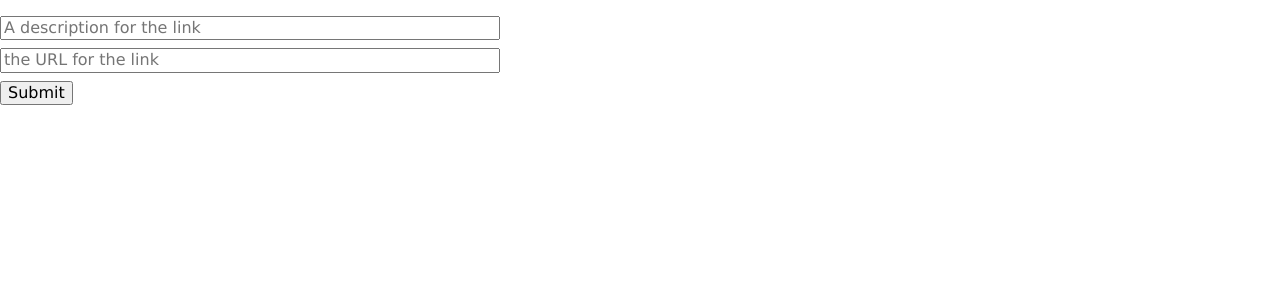
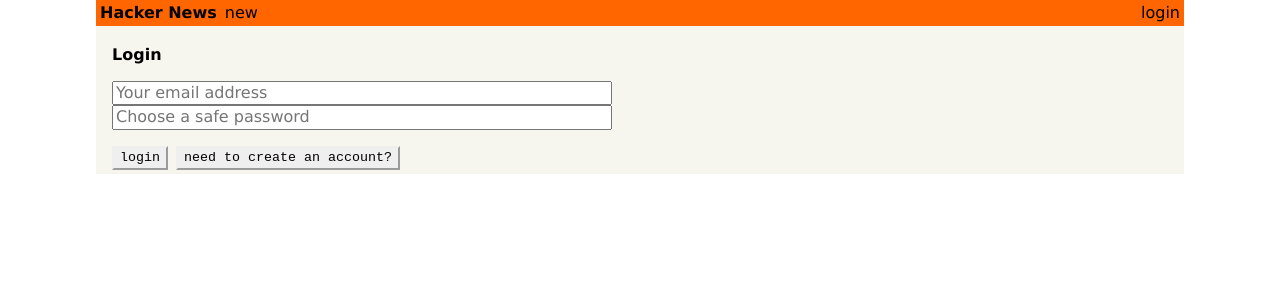
Before and after one commit to MaudyMorien/hackernews-clone, a React (Create React App) app in the folder frontend/: page /login in a window 1280 px wide. Shown: the top 300 px of the page. Built offline with nearby package versions, Linux system fonts and the light colour scheme.

Commit message:
set routing

```diff
--- /dev/null
+++ b/frontend/src/constants.js
@@ -0,0 +1 @@
+export const AUTH_TOKEN = 'auth-token'
--- a/frontend/src/containers/App.js
+++ b/frontend/src/containers/App.js
@@ -1,10 +1,25 @@
 import React, { Component } from 'react';
 import '../styles/App.css';
+import LinkList from './LinkList'
 import CreateLink from './CreateLink';
+import Header from './Header'
+import { Switch, Route } from 'react-router-dom'
+import Login from './Login'
 
 class App extends Component {
   render() {
-    return <CreateLink />
+    return (
+      <div className='center w85'>
+        <Header />
+        <div className='ph3 pv1 background-gray'>
+          <Switch>
+            <Route exact path="/" component={LinkList} />
+            <Route exact path="/create" component={CreateLink} />
+            <Route exact path="/login" component={Login} />
+          </Switch>
+        </div>
+      </div>
+    )
   }
 }
 
--- a/frontend/src/containers/CreateLink.js
+++ b/frontend/src/containers/CreateLink.js
@@ -21,6 +21,7 @@ class CreateLink extends Component {
 
     render() {
         const { description, url } = this.state
+        console.log('history',this.props.history)
         return (
             <>
                 <div className="flex flex-column mt3">
@@ -42,6 +43,7 @@ class CreateLink extends Component {
                 <Mutation
                     mutation={POST_MUTATION}
                     variables={{ description, url }}
+                    onCompleted={() => this.props.history.push('/')}
                 >
                     {postMutation => (
                         <button onClick={postMutation}>
--- /dev/null
+++ b/frontend/src/containers/Header.js
@@ -0,0 +1,47 @@
+import React, { Component } from 'react'
+import { Link } from 'react-router-dom'
+import { withRouter } from 'react-router'
+import { AUTH_TOKEN } from '../constants'
+
+class Header extends Component {
+    render() {
+        const authToken = localStorage.getItem(AUTH_TOKEN)
+        return (
+          <div className="flex pa1 justify-between nowrap orange">
+            <div className="flex flex-fixed black">
+              <div className="fw7 mr1">Hacker News</div>
+              <Link to="/" className="ml1 no-underline black">
+                new
+              </Link>
+              {authToken && (
+                <div className="flex">
+                  <div className="ml1">|</div>
+                  <Link to="/create" className="ml1 no-underline black">
+                    submit
+                  </Link>
+                </div>
+              )}
+            </div>
+            <div className="flex flex-fixed">
+              {authToken ? (
+                <div
+                  className="ml1 pointer black"
+                  onClick={() => {
+                    localStorage.removeItem(AUTH_TOKEN)
+                    this.props.history.push(`/`)
+                  }}
+                >
+                  logout
+                </div>
+              ) : (
+                <Link to="/login" className="ml1 no-underline black">
+                  login
+                </Link>
+              )}
+            </div>
+          </div>
+        )
+      }
+}
+
+export default withRouter(Header)
--- a/frontend/src/containers/LinkList.js
+++ b/frontend/src/containers/LinkList.js
@@ -25,7 +25,7 @@ class LinkList extends Component {
                 if (error) return <div>Error</div>
 
                 const linksToRender = data.feed.links
-
+                console.log('linkstorender', linksToRender)
                 return (
                     <div>
                         {linksToRender.map(link => <Link key={link.id} link={link} />)}
--- /dev/null
+++ b/frontend/src/containers/Login.js
@@ -0,0 +1,93 @@
+import React, { Component } from 'react'
+import { AUTH_TOKEN } from '../constants'
+import gql from 'graphql-tag'
+import { Mutation } from 'react-apollo'
+
+const SIGNUP_MUTATION = gql`
+  mutation SignupMutation($email: String!, $password: String!, $name: String!) {
+    signup(email: $email, password: $password, name: $name) {
+      token
+    }
+  }
+`
+
+const LOGIN_MUTATION = gql`
+  mutation LoginMutation($email: String!, $password: String!) {
+    login(email: $email, password: $password) {
+      token
+    }
+  }
+`
+
+class Login extends Component {
+    state = {
+        login: true, // switch between Login and SignUp
+        email: '',
+        password: '',
+        name: '',
+    }
+
+    render() {
+        const { login, email, password, name } = this.state
+        return (
+            <div>
+                <h4 className="mv3">{login ? 'Login' : 'Sign Up'}</h4>
+                <div className="flex flex-column">
+                    {!login && (
+                        <input
+                            value={name}
+                            onChange={e => this.setState({ name: e.target.value })}
+                            type="text"
+                            placeholder="Your name"
+                        />
+                    )}
+                    <input
+                        value={email}
+                        onChange={e => this.setState({ email: e.target.value })}
+                        type="text"
+                        placeholder="Your email address"
+                    />
+                    <input
+                        value={password}
+                        onChange={e => this.setState({ password: e.target.value })}
+                        type="password"
+                        placeholder="Choose a safe password"
+                    />
+                </div>
+                <div className="flex mt3">
+                    <Mutation
+                        mutation={login ? LOGIN_MUTATION : SIGNUP_MUTATION}
+                        variables={{ email, password, name }}
+                        onCompleted={data => this._confirm(data)}
+                    >
+                        {mutation => (
+                            <div className="pointer mr2 button" onClick={mutation}>
+                                {login ? 'login' : 'create account'}
+                            </div>
+                        )}
+                    </Mutation>
+                    <div
+                        className="pointer button"
+                        onClick={() => this.setState({ login: !login })}
+                    >
+                        {login
+                            ? 'need to create an account?'
+                            : 'already have an account?'}
+                    </div>
+                </div>
+            </div>
+        )
+    }
+
+    _confirm = async data => {
+        const { token } = this.state.login ? data.login : data.signup
+        this._saveUserData(token)
+        this.props.history.push(`/`)
+    }
+
+    _saveUserData = token => {
+        localStorage.setItem(AUTH_TOKEN, token)
+    }
+}
+
+export default Login
--- a/frontend/src/index.js
+++ b/frontend/src/index.js
@@ -4,6 +4,7 @@ import './styles/index.css'
 import App from './containers/App'
 import * as serviceWorker from './serviceWorker'
 
+import { BrowserRouter } from 'react-router-dom'
 import { ApolloProvider } from 'react-apollo'
 import { ApolloClient } from 'apollo-client'
 import { createHttpLink } from 'apollo-link-http'
@@ -19,9 +20,11 @@ const client = new ApolloClient({
 })
 
 ReactDOM.render(
+  <BrowserRouter>
     <ApolloProvider client={client}>
       <App />
-    </ApolloProvider>,
+    </ApolloProvider>
+  </BrowserRouter>,
   document.getElementById('root')
 )
 serviceWorker.unregister()
--- a/package.json
+++ b/package.json
@@ -18,8 +18,10 @@
     "graphql-yoga": "^1.17.4",
     "jest": "24.7.1",
     "jsonwebtoken": "^8.5.1",
-    "prisma": "^1.32.2",
+    "prisma": "^1.33.0",
     "prisma-client-lib": "^1.30.4",
-    "react-apollo": "^2.5.5"
+    "react-apollo": "^2.5.5",
+    "react-router": "^5.0.0",
+    "react-router-dom": "^5.0.0"
   }
 }
```
Also changed, not shown: 1 other file (tests, documents, lock files or other folders). Lines whose indentation alone changed are shown as unchanged.
